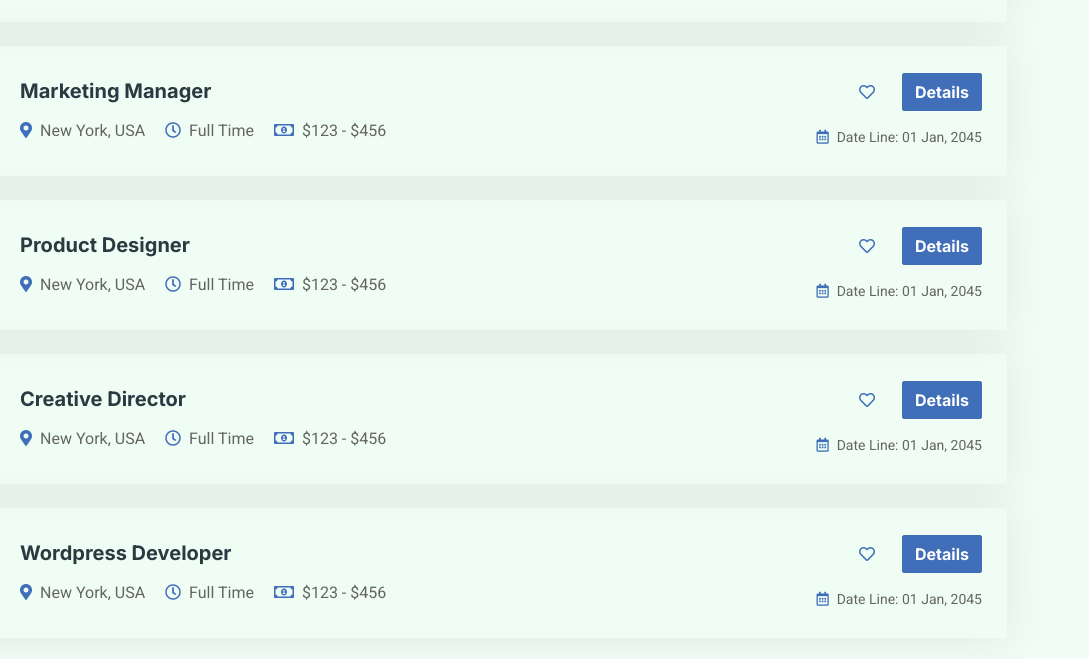
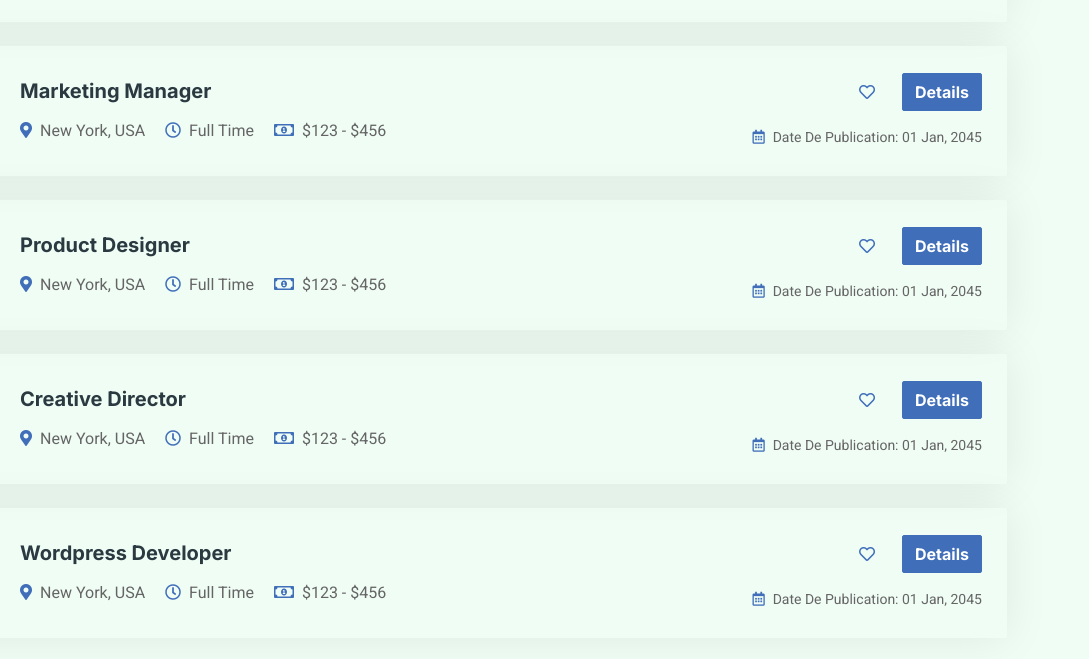
Before and after one commit to Mohamed-Ali-Farhat/khadamet, a plain HTML site: page job-list.html in a window 1280 px wide. Shown: the part 926-1585 px from the top of the page, 191-1280 px from the left. Drawn offline with nearby package versions, Linux system fonts and the light colour scheme.

Commit message:
Update job-list.html

```diff
--- a/job-list.html
+++ b/job-list.html
@@ -200,7 +200,7 @@
                                             <a class="btn btn-light btn-square me-3" href=""><i class="far fa-heart text-primary"></i></a>
                                             <a class="btn btn-primary" href="">Details</a>
                                         </div>
-                                        <small class="text-truncate"><i class="far fa-calendar-alt text-primary me-2"></i>Date Line: 01 Jan, 2045</small>
+                                        <small class="text-truncate"><i class="far fa-calendar-alt text-primary me-2"></i>Date De Publication: 01 Jan, 2045</small>
                                     </div>
                                 </div>
                             </div>
@@ -220,7 +220,7 @@
                                             <a class="btn btn-light btn-square me-3" href=""><i class="far fa-heart text-primary"></i></a>
                                             <a class="btn btn-primary" href="">Details</a>
                                         </div>
-                                        <small class="text-truncate"><i class="far fa-calendar-alt text-primary me-2"></i>Date Line: 01 Jan, 2045</small>
+                                        <small class="text-truncate"><i class="far fa-calendar-alt text-primary me-2"></i>Date De Publication: 01 Jan, 2045</small>
                                     </div>
                                 </div>
                             </div>
@@ -240,7 +240,7 @@
                                             <a class="btn btn-light btn-square me-3" href=""><i class="far fa-heart text-primary"></i></a>
                                             <a class="btn btn-primary" href="">Details</a>
                                         </div>
-                                        <small class="text-truncate"><i class="far fa-calendar-alt text-primary me-2"></i>Date Line: 01 Jan, 2045</small>
+                                        <small class="text-truncate"><i class="far fa-calendar-alt text-primary me-2"></i>Date De Publication: 01 Jan, 2045</small>
                                     </div>
                                 </div>
                             </div>
@@ -260,7 +260,7 @@
                                             <a class="btn btn-light btn-square me-3" href=""><i class="far fa-heart text-primary"></i></a>
                                             <a class="btn btn-primary" href="">Details</a>
                                         </div>
-                                        <small class="text-truncate"><i class="far fa-calendar-alt text-primary me-2"></i>Date Line: 01 Jan, 2045</small>
+                                        <small class="text-truncate"><i class="far fa-calendar-alt text-primary me-2"></i>Date De Publication: 01 Jan, 2045</small>
                                     </div>
                                 </div>
                             </div>
@@ -283,7 +283,7 @@
                                             <a class="btn btn-light btn-square me-3" href=""><i class="far fa-heart text-primary"></i></a>
                                             <a class="btn btn-primary" href="">Details</a>
                                         </div>
-                                        <small class="text-truncate"><i class="far fa-calendar-alt text-primary me-2"></i>Date Line: 01 Jan, 2045</small>
+                                        <small class="text-truncate"><i class="far fa-calendar-alt text-primary me-2"></i>Date De Publication: 01 Jan, 2045</small>
                                     </div>
                                 </div>
                             </div>
@@ -303,7 +303,7 @@
                                             <a class="btn btn-light btn-square me-3" href=""><i class="far fa-heart text-primary"></i></a>
                                             <a class="btn btn-primary" href="">Details</a>
                                         </div>
-                                        <small class="text-truncate"><i class="far fa-calendar-alt text-primary me-2"></i>Date Line: 01 Jan, 2045</small>
+                                        <small class="text-truncate"><i class="far fa-calendar-alt text-primary me-2"></i>Date De Publication: 01 Jan, 2045</small>
                                     </div>
                                 </div>
                             </div>
@@ -323,7 +323,7 @@
                                             <a class="btn btn-light btn-square me-3" href=""><i class="far fa-heart text-primary"></i></a>
                                             <a class="btn btn-primary" href="">Details</a>
                                         </div>
-                                        <small class="text-truncate"><i class="far fa-calendar-alt text-primary me-2"></i>Date Line: 01 Jan, 2045</small>
+                                        <small class="text-truncate"><i class="far fa-calendar-alt text-primary me-2"></i>Date De Publication: 01 Jan, 2045</small>
                                     </div>
                                 </div>
                             </div>
@@ -343,7 +343,7 @@
                                             <a class="btn btn-light btn-square me-3" href=""><i class="far fa-heart text-primary"></i></a>
                                             <a class="btn btn-primary" href="">Details</a>
                                         </div>
-                                        <small class="text-truncate"><i class="far fa-calendar-alt text-primary me-2"></i>Date Line: 01 Jan, 2045</small>
+                                        <small class="text-truncate"><i class="far fa-calendar-alt text-primary me-2"></i>Date De Publication: 01 Jan, 2045</small>
                                     </div>
                                 </div>
                             </div>
@@ -363,7 +363,7 @@
                                             <a class="btn btn-light btn-square me-3" href=""><i class="far fa-heart text-primary"></i></a>
                                             <a class="btn btn-primary" href="">Details</a>
                                         </div>
-                                        <small class="text-truncate"><i class="far fa-calendar-alt text-primary me-2"></i>Date Line: 01 Jan, 2045</small>
+                                        <small class="text-truncate"><i class="far fa-calendar-alt text-primary me-2"></i>Date De Publication: 01 Jan, 2045</small>
                                     </div>
                                 </div>
                             </div>
@@ -386,7 +386,7 @@
                                             <a class="btn btn-light btn-square me-3" href=""><i class="far fa-heart text-primary"></i></a>
                                             <a class="btn btn-primary" href="">Details</a>
                                         </div>
-                                        <small class="text-truncate"><i class="far fa-calendar-alt text-primary me-2"></i>Date Line: 01 Jan, 2045</small>
+                                        <small class="text-truncate"><i class="far fa-calendar-alt text-primary me-2"></i>Date De Publication: 01 Jan, 2045</small>
                                     </div>
                                 </div>
                             </div>
@@ -406,7 +406,7 @@
                                             <a class="btn btn-light btn-square me-3" href=""><i class="far fa-heart text-primary"></i></a>
                                             <a class="btn btn-primary" href="">Details</a>
                                         </div>
-                                        <small class="text-truncate"><i class="far fa-calendar-alt text-primary me-2"></i>Date Line: 01 Jan, 2045</small>
+                                        <small class="text-truncate"><i class="far fa-calendar-alt text-primary me-2"></i>Date De Publication: 01 Jan, 2045</small>
                                     </div>
                                 </div>
                             </div>
@@ -426,7 +426,7 @@
                                             <a class="btn btn-light btn-square me-3" href=""><i class="far fa-heart text-primary"></i></a>
                                             <a class="btn btn-primary" href="">Details</a>
                                         </div>
-                                        <small class="text-truncate"><i class="far fa-calendar-alt text-primary me-2"></i>Date Line: 01 Jan, 2045</small>
+                                        <small class="text-truncate"><i class="far fa-calendar-alt text-primary me-2"></i>Date De Publication: 01 Jan, 2045</small>
                                     </div>
                                 </div>
                             </div>
@@ -446,7 +446,7 @@
                                             <a class="btn btn-light btn-square me-3" href=""><i class="far fa-heart text-primary"></i></a>
                                             <a class="btn btn-primary" href="">Details</a>
                                         </div>
-                                        <small class="text-truncate"><i class="far fa-calendar-alt text-primary me-2"></i>Date Line: 01 Jan, 2045</small>
+                                        <small class="text-truncate"><i class="far fa-calendar-alt text-primary me-2"></i>Date De Publication: 01 Jan, 2045</small>
                                     </div>
                                 </div>
                             </div>
@@ -466,7 +466,7 @@
                                             <a class="btn btn-light btn-square me-3" href=""><i class="far fa-heart text-primary"></i></a>
                                             <a class="btn btn-primary" href="">Details</a>
                                         </div>
-                                        <small class="text-truncate"><i class="far fa-calendar-alt text-primary me-2"></i>Date Line: 01 Jan, 2045</small>
+                                        <small class="text-truncate"><i class="far fa-calendar-alt text-primary me-2"></i>Date De Publication: 01 Jan, 2045</small>
                                     </div>
                                 </div>
                             </div>
```
